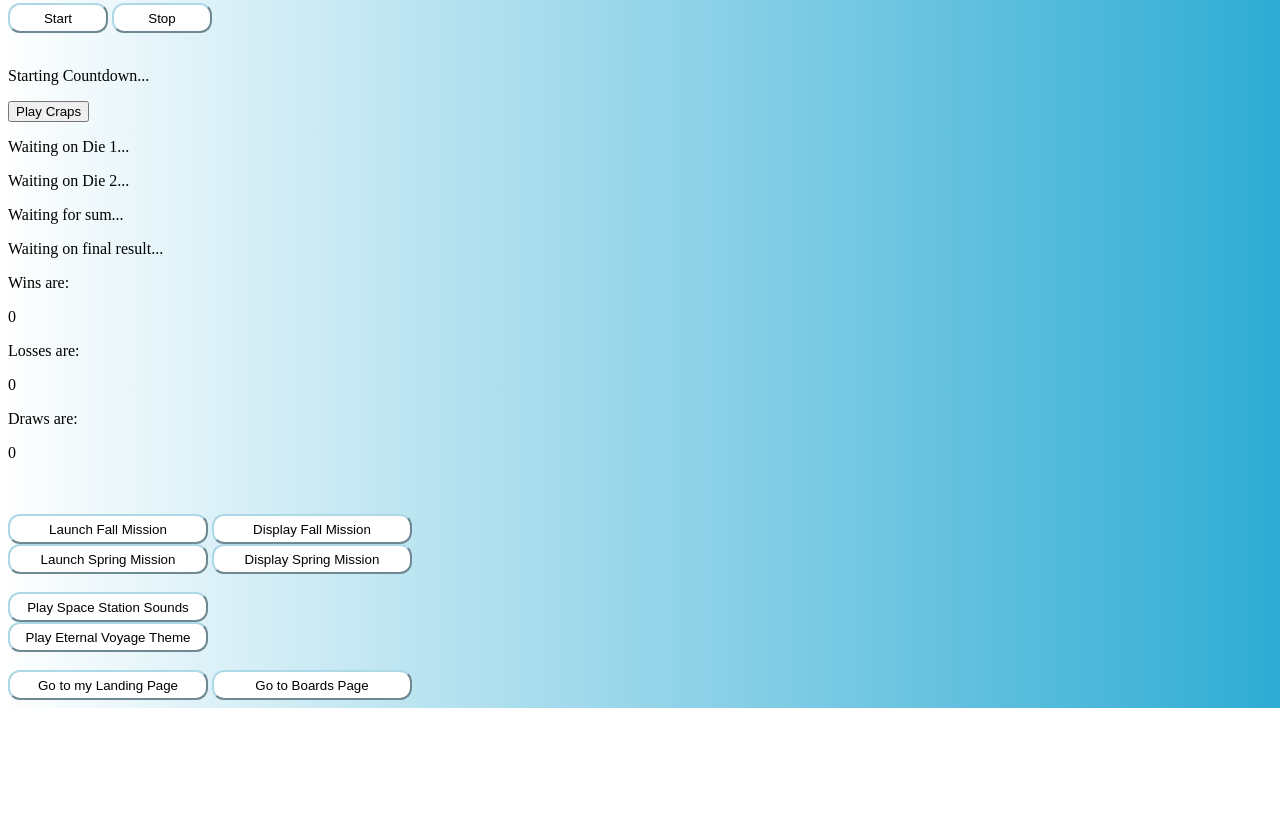
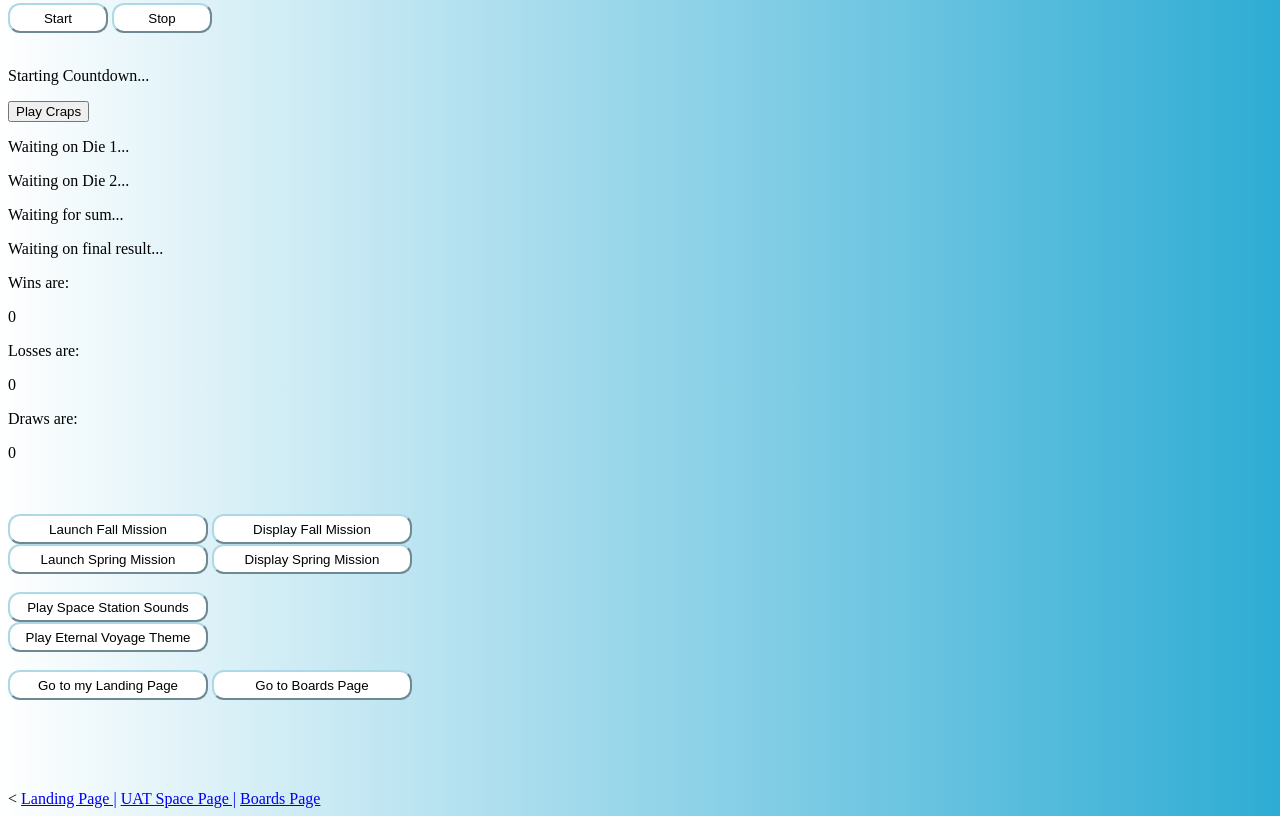
Before and after one commit to RebelPilotTyler/RebelPilotTyler.github.io, a plain HTML site: page UATSpacePage.html in a window 1280 px wide. Shown: the part 377-1193 px from the top of the page. Before the commit the page ends 1085 px from the top, so only its background shows below. Drawn offline with Linux system fonts and the light colour scheme.

Commit message:
Add files via upload

```diff
--- a/UATSpacePage.html
+++ b/UATSpacePage.html
@@ -154,6 +154,17 @@ tylerwidenerlm@gmail.com-->
     <br>
     <button class="lgButton" onclick="goIndex();">Go to my Landing Page</button>
     <button class="lgButton" onclick="goBoardsPage();">Go to Boards Page</button>
+    <br>
+    <br>
+    <br>
+    <br>
+    <br>
+    <br>
+    <nav>
+        < <a href="index.html">Landing Page |</a>
+        <a href="Login.html">UAT Space Page |</a>
+        <a href="boards.html">Boards Page</a>
+    </nav>
 </body>
 
 </html>
```
Also changed, not shown: boards.html (+11 -0 lines), index.html (+11 -1 lines).
